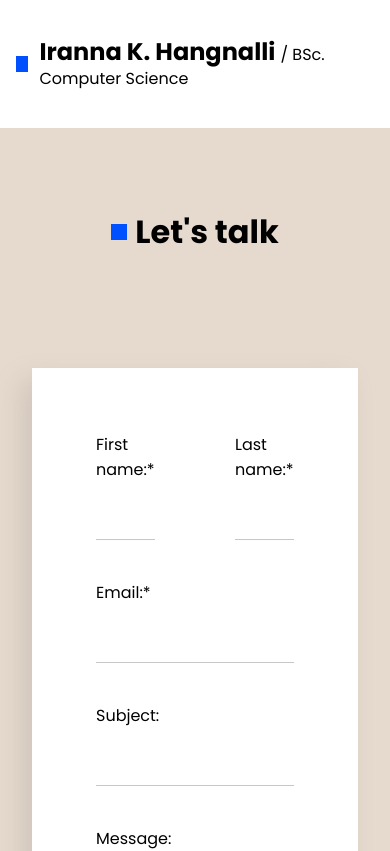
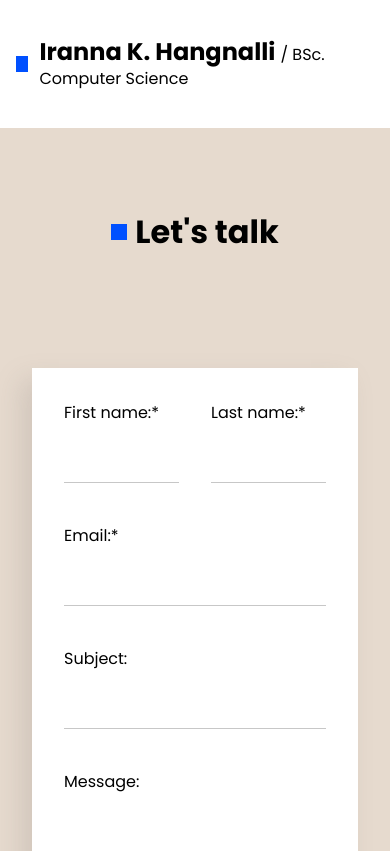
Before and after one commit to AndrickSilva/Iranna-portfolio-website, an Angular app: page /contact in a window 390 px wide. Shown: the top 851 px of the page. Built offline with nearby package versions, Linux system fonts and the light colour scheme.

Commit message:
responsive contact page

```diff
--- a/src/app/components/contact/contact.component.css
+++ b/src/app/components/contact/contact.component.css
@@ -35,3 +35,13 @@ textarea:hover {
 .left-form {
     width: 50%;
 }
+
+@media screen and (max-width: 500px) {
+    .form-align {
+        gap: 2em;
+    }
+
+    form {
+        padding: 2em;
+    }
+}
```
